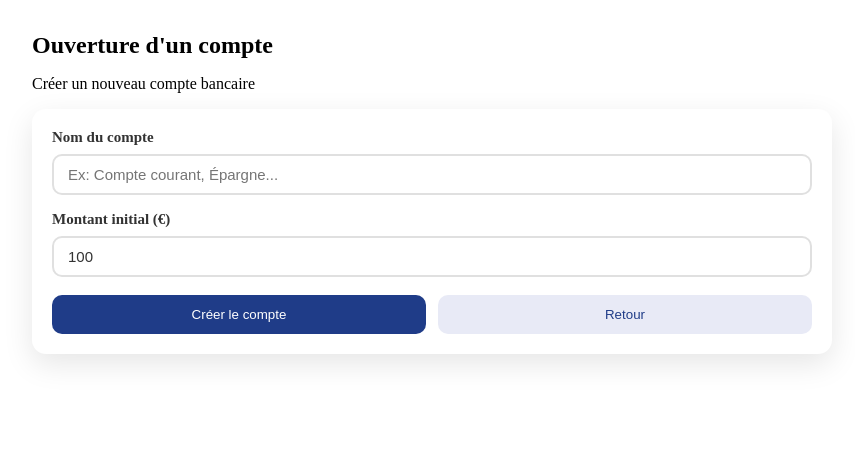
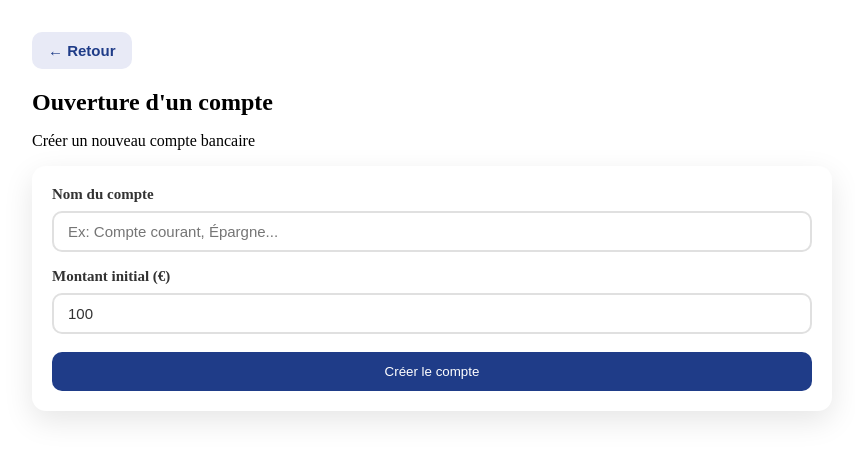
Before and after one commit to wiziki-75/angular_bank, an Angular app: page /open-account in a window 1280 px wide. Shown: the top 460 px of the page, without its empty margins (208-1063 px from the left). Built offline with nearby package versions, Linux system fonts and the light colour scheme.

Commit message:
improve retour to dashboard

```diff
--- a/src/app/features/open-account/open-account.component.css
+++ b/src/app/features/open-account/open-account.component.css
@@ -118,3 +118,23 @@
   opacity: 0.6;
   cursor: not-allowed;
 }
+
+.btn-back {
+  padding: 10px 16px;
+  border-radius: 10px;
+  border: none;
+  background: #e8eaf6;
+  color: #1f3c88;
+  cursor: pointer;
+  font-weight: 600;
+  font-size: 15px;
+  margin-bottom: 20px;
+  transition: background 0.2s ease;
+  display: inline-flex;
+  align-items: center;
+  gap: 4px;
+}
+
+.btn-back:hover {
+  background: #d1d5f0;
+}
--- a/src/app/features/open-account/open-account.component.html
+++ b/src/app/features/open-account/open-account.component.html
@@ -1,4 +1,8 @@
 <div class="open-account-container">
+  <button class="btn-back" (click)="goBack()">
+    ← Retour
+  </button>
+
   <header class="page-header">
     <h2>Ouverture d'un compte</h2>
     <p>Créer un nouveau compte bancaire</p>
@@ -49,14 +53,6 @@
         [disabled]="isLoading">
         {{ isLoading ? 'Création en cours...' : 'Créer le compte' }}
       </button>
-
-      <button
-        type="button"
-        class="btn-secondary"
-        (click)="goBack()"
-        [disabled]="isLoading">
-        Retour
-      </button>
     </div>
   </form>
 </div>
```
